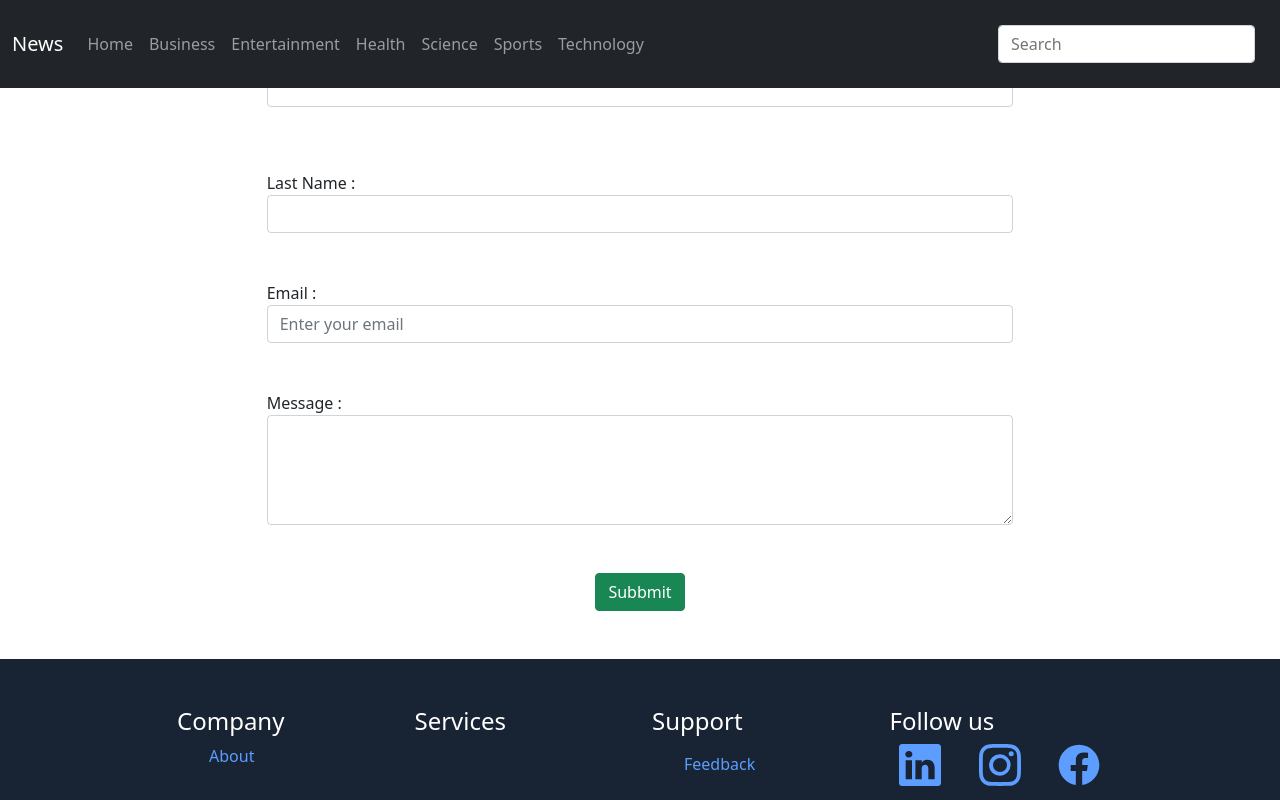
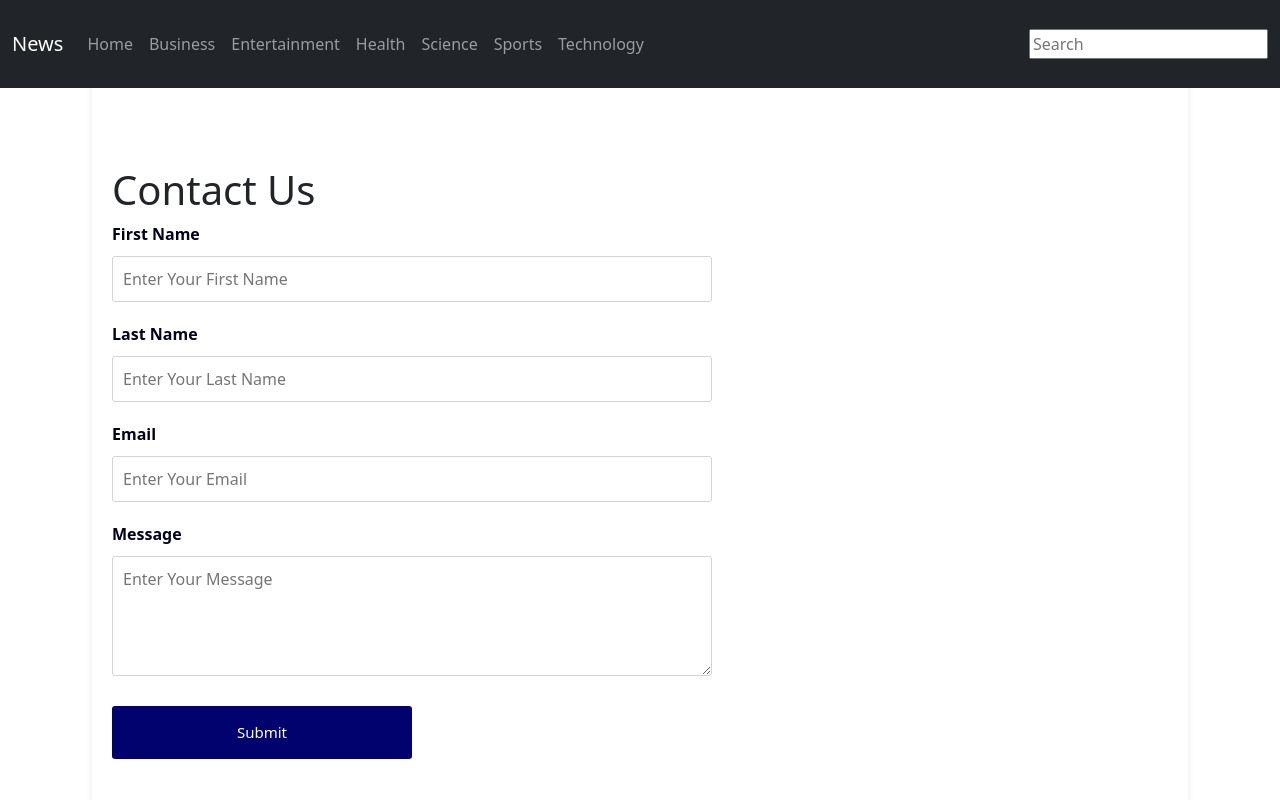
Before and after one commit to Prajwal-Ratnaparkhe/React-Project-News-Api_1, a React (Create React App) app: page /feedback in a window 1280 px wide. Shown: the top 800 px of the page. Built offline with nearby package versions, Linux system fonts and the light colour scheme.

Commit message:
feedback done

```diff
--- a/package.json
+++ b/package.json
@@ -7,6 +7,7 @@
     "@testing-library/jest-dom": "^5.14.1",
     "@testing-library/react": "^11.2.7",
     "@testing-library/user-event": "^12.8.3",
+    "firebase": "^8.10.0",
     "react": "^17.0.2",
     "react-dom": "^17.0.2",
     "react-icon": "^1.0.0",
--- a/src/App.css
+++ b/src/App.css
@@ -28,63 +28,94 @@
   color: #61dafb;
 }
 
-/*****************************************  Contact Us ****************************************/
+/*****************************************  Feedback ****************************************/
 
-.control {
-  padding: 0.375rem 0.75rem;
-  font-size: 1rem;
-  margin-right: 13px;
-  font-weight: 400;
-  line-height: 1.5;
-  color: #212529;
+
+
+.fdbkFrm {
+  position: relative;
+  margin: 20px 10px;
+  padding: 30px 20px;
+  -webkit-box-shadow: 0 0 6px 0 rgb(121 121 121 / 16%);
+  -moz-box-shadow: 0 0 6px 0 rgba(121,121,121,0.16);
+  -o-box-shadow: 0 0 6px 0 rgba(121,121,121,0.16);
+  box-shadow: 0 0 6px 0 rgb(121 121 121 / 16%);
+  -webkit-border-radius: 5px;
+  -moz-border-radius: 5px;
+  -o-border-radius: 5px;
+  border-radius: 5px;
   background-color: #fff;
-  background-clip: padding-box;
-  border: 1px solid #ced4da;
-  -webkit-appearance: none;
-  -moz-appearance: none;
-  appearance: none;
-  border-radius: 0.25rem;
-  transition: border-color 0.15s ease-in-out, box-shadow 0.15s ease-in-out;
+
 }
 
 
 
-.wrapper {
-  position: absolute;
-  left: 50%;
-  top: 50%;
-  transform: translate(-50%, -50%);
-  border: 5px solid #aa3416;
+.form {
+  height: 100vh;
+  display: flex;
+  flex-direction: column;
+  justify-content: center;
 
-  max-width: 940px;
-  margin: 0 auto;
-  padding: 0;
 }
 
-.form-controlz {
-  margin-top: 3px;
-  display: block;
-  width: 50%;
-  padding: 0.375rem 0.75rem;
-  font-size: 1rem;
-  font-weight: 400;
-  line-height: 1.5;
-  color: #212529;
-  background-color: #fff;
-  background-clip: padding-box;
-  border: 3px solid #ced4da;
-  -webkit-appearance: none;
-  -moz-appearance: none;
-  appearance: none;
-  border-radius: 1 rem;
-  transition: border-color 0.15s ease-in-out, box-shadow 0.15s ease-in-out;
+.form > h1 {
+  margin-top: 25px;
 }
 
-.containerz {
-  height: 100%;
-  display: flex;
-  justify-content: center;
-  align-items: center;
+.form > input,
+textarea {
+  padding: 10px;
+  border-radius: 3px;
+  /* box-shadow: 0px 0px 5px rgba(0, 0, 0, 0.137); */
+  margin-bottom: 20px;
+  border: 1px solid lightgray;
+  /* border: none; */
+  background: #fff;
+  font-size: 16px;
+  color: rgb(0, 0, 32);
+  outline: none;
+}
+
+.form > input:focus,
+textarea:focus {
+  border: 1px solid rgb(0, 0, 196);
+}
+
+.form > textarea {
+  height: 120px;
+  max-width: 600px;
+  min-height: 100px;
+}
+
+.form > input {
+  max-width: 600px;
+}
+
+.form > button {
+  max-width: 300px;
+}
+
+.form > label {
+  padding-bottom: 10px;
+  color: rgb(0, 0, 32);
+  font-weight: bold;
+}
+
+.form > button {
+  padding: 15px;
+  border: none;
+  background-color: rgb(2, 2, 110);
+  font-weight: 500;
+  font-size: 15px;
+  border-radius: 3px;
+  color: #fff;
+  cursor: pointer;
+  transition: 0.2s ease-in-out;
+  margin-top: 10px;
+}
+
+.form > button:hover {
+  background-color: rgb(0, 0, 196);
 }
 
 
--- a/src/Components/Feedback.js
+++ b/src/Components/Feedback.js
@@ -1,152 +1,89 @@
 import React from "react";
 import { useState } from "react";
+import { db } from "../firebase";
 
 const Feedback = () => {
-  const [userData, setUserData] = useState({
-    First_Name: " ",
-    Last_Name: " ",
-    Email: " ",
-    Msg: " ",
-  });
+  const [firstname, setFirstName] = useState("");
+  const [lastname, setLastName] = useState("");
+  const [email, setEmail] = useState("");
+  const [message, setMessage] = useState("");
 
-  let name, value;
-  const postUserData = (event) => {
-    name = event.target.name;
-    value = event.target.value;
+  const [loader, setLoader] = useState(false);
 
-    setUserData({ ...userData, [name]: value });
-  };
+  const handleSubmit = (e) => {
+    e.preventDefault();
+    setLoader(true);
 
-  const subbmit = async (event) => {
-    event.preventDefault();
+    db.collection("reactNews")
 
-    const { First_Name, Last_Name, Email, Msg } = userData;
+      .add({
+        firstname: firstname,
+        lastname: lastname,
+        email: email,
+        message: message,
+      })
 
-    if ((First_Name && Last_Name && Email && Msg) !== " ") {
-      const res = await fetch(
-        "https://react-feedback-news-default-rtdb.firebaseio.com/userFeedback.json",
-        {
-          method: "POST",
-          headers: {
-            "content-Type": "application/json",
-          },
+      .then(() => {
+        setLoader(false);
+        alert("Thanks for feedback");
+      })
+      .catch((error) => {
+        alert(error.message);
+        setLoader(false);
+      });
 
-          body: JSON.stringify({
-            First_Name,
-            Last_Name,
-            Email,
-            Msg,
-          }),
-        }
-      );
-
-      if (res) {
-        setUserData({
-          First_Name: " ",
-          Last_Name: " ",
-          Email: " ",
-          Msg: " ",
-        });
-        alert("Thanks for feedback");
-      } else {
-        alert("Please fill correct data");
-      }
-    } else {
-      alert("Please fill correct data");
-    }
+    setFirstName("");
+    setLastName("");
+    setEmail("");
+    setMessage("");
   };
 
   return (
-    <div>
+    <div className="container">
       <>
-        <div className="containerz">
-          <div className="col-12 col-lg-7">
-            <div className="mar">
-              <form method="POST">
-                <fieldset>
-                  <legend className="text-center">
-                    <h2>
-                      <b>Feedback</b>
-                    </h2>
-                  </legend>
+        <div className="fdbkFrm">
+          <form className="form" onSubmit={handleSubmit}>
+            <h1>Contact Us </h1>
 
-                  <div class="mb-3">
-                    <label for="fname"> First Name : </label>
+            <label>First Name</label>
+            <input
+              placeholder="Enter Your First Name"
+              value={firstname}
+              onChange={(e) => setFirstName(e.target.value)}
+              required
+            />
 
-                    <input
-                      type="text"
-                      name="First_Name"
-                      id="fname"
-                      className="form-control"
-                      placeholder="Enter your first name"
-                      value={userData.First_Name}
-                      onChange={postUserData}
-                    />
-                  </div>
-                  <br />
-                  <br />
+            <label>Last Name</label>
+            <input
+              placeholder="Enter Your Last Name"
+              value={lastname}
+              onChange={(e) => setLastName(e.target.value)}
+              required
+            />
 
-                  <label for="lname"> Last Name : </label>
-                  <span>
-                    <input
-                      type="text"
-                      name="Last_Name"
-                      id="lname"
-                      className="form-control"
-                      placeholder="Enter your last name"
-                      value={userData.Last_Name}
-                      onChange={postUserData}
-                    />
-                  </span>
+            <label>Email</label>
+            <input
+              placeholder="Enter Your Email"
+              value={email}
+              onChange={(e) => setEmail(e.target.value)}
+              required
+            />
 
-                  <br />
-                  <br />
+            <label>Message</label>
+            <textarea
+              placeholder="Enter Your Message"
+              value={message}
+              onChange={(e) => setMessage(e.target.value)}
+              required
+            ></textarea>
 
-                  <label for="email"> Email : </label>
-                  <span>
-                    <input
-                      type="Email"
-                      name="Email"
-                      id="email"
-                      className="form-control"
-                      placeholder="Enter your email"
-                      value={userData.Email}
-                      onChange={postUserData}
-                    />
-                  </span>
-
-                  <br />
-                  <br />
-
-                  <label> Message : </label>
-                  <span>
-                    <textarea
-                      rows="4"
-                      cols="50"
-                      name="Msg"
-                      className="form-control"
-                      placeholder="Enter your message"
-                      value={userData.Msg}
-                      onChange={postUserData}
-                    ></textarea>
-                  </span>
-
-                  <br />
-                  <br />
-
-                  <div class="col-md-12 text-center">
-                    <button
-                      type="button"
-                      className="btn btn-success"
-                      onClick={subbmit}
-                    >
-                      Subbmit
-                    </button>
-                  </div>
-                </fieldset>
-              </form>
-            </div>
-          </div>
+            <button
+              type="submit"
+              style={{ background: loader ? "#ccc" : " rgb(2, 2, 110)" }}
+            >
+              Submit
+            </button>
+          </form>
         </div>
       </>
     </div>
--- /dev/null
+++ b/src/firebase.js
@@ -0,0 +1,18 @@
+
+import firebase from "firebase";
+
+var firebaseApp = firebase.initializeApp({
+    // Your web app's Firebase configuration
+
+    apiKey: "AIzaSyAfTP7iioCrblvpEAPLgA9ZZh9Y7QMwj-w",
+    authDomain: "news-app-feedback.firebaseapp.com",
+    projectId: "news-app-feedback",
+    storageBucket: "news-app-feedback.appspot.com",
+    messagingSenderId: "686422575762",
+    appId: "1:686422575762:web:f567c2079505e42e8b744b"
+
+});
+
+var db = firebaseApp.firestore();
+
+export { db };
```
Also changed, not shown: 1 other file (tests, documents, lock files or other folders).
